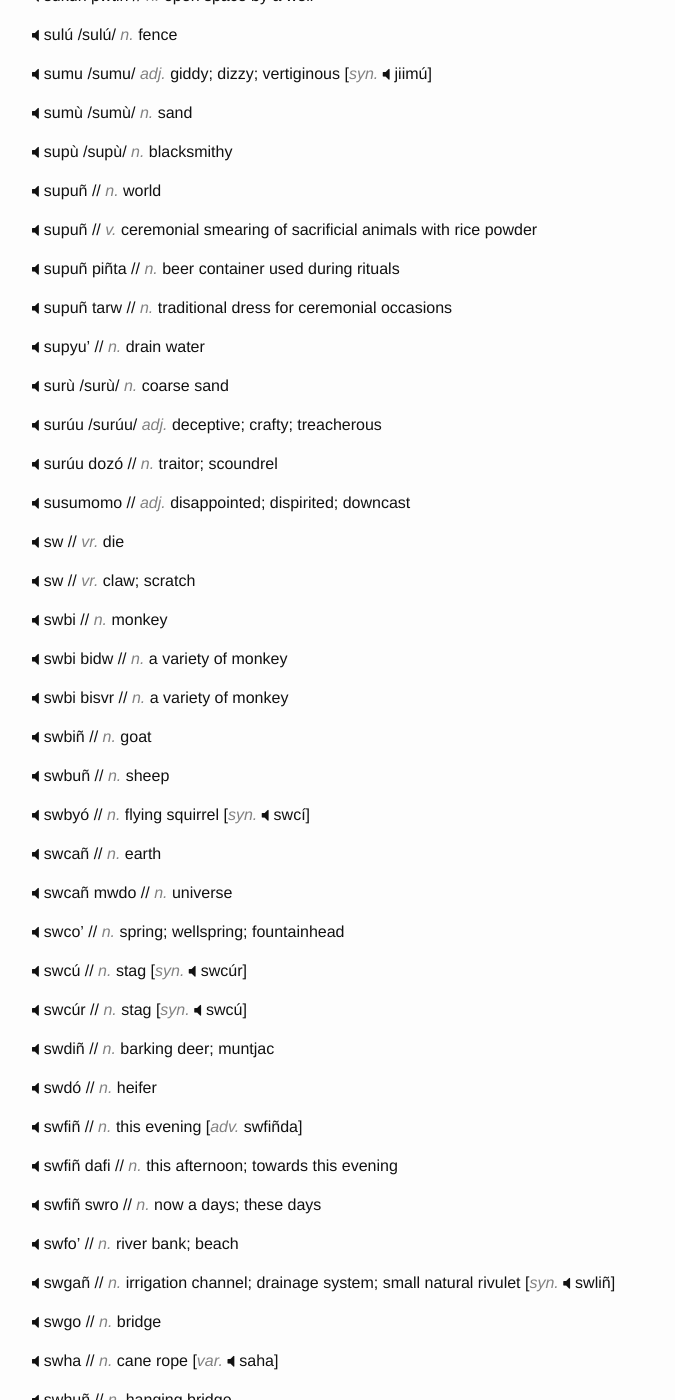
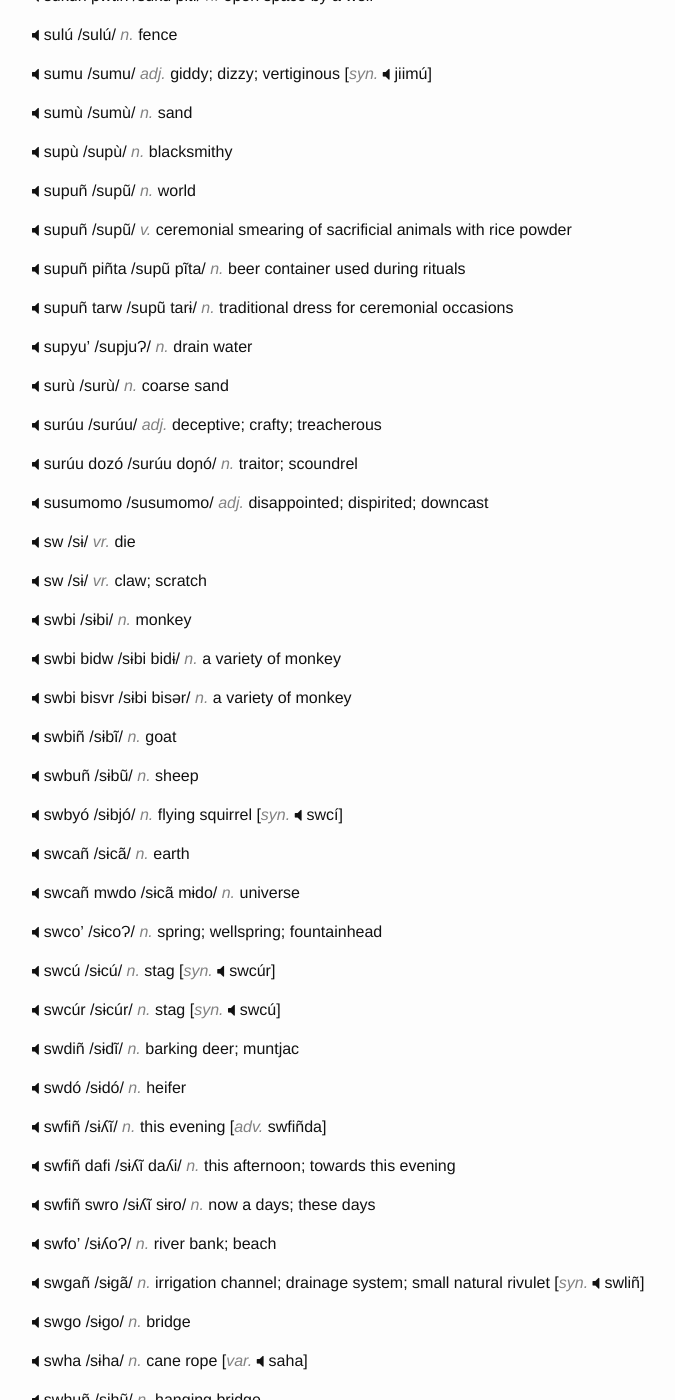
Before and after one commit to hacksparrow/language.apatani.org, a Jekyll site: the page built from dictionary/s.md, in a window 1280 px wide and 1400 px high, scrolled down 7444 px. Shown: the whole window, without its empty margins (238-913 px from the left). Built offline with Jekyll 4.4.1, drawn with Linux system fonts in a browser that asks for light colours; nearby versions of some CDN libraries; comment, search, counter and statistics services are not loaded; some of the changed text lies outside the part shown.

Commit message:
Update s.md

```diff
--- a/dictionary/s.md
+++ b/dictionary/s.md
@@ -342,35 +342,35 @@ __subu__	/subu/ _n._	mithun; bos frontalis
 
 __subú__	/subú/ _n._	alley; back alley
 
-__subu arww__	// _n._	mithun horn
+__subu arww__	/subu arɨɨ/ _n._	mithun horn
 
-__subu ipa'__	// _n._	mithun dung
+__subu ipa'__	/subu ipaɁ/ _n._	mithun dung
 
-__subu rwgo__	// _n._	plaited cane ring for mithun horns
+__subu rwgo__	/subu rɨgo/ _n._	plaited cane ring for mithun horns
 
 __subu sa__	/subu sa/ _n._	cane rope for mithuns
 
-__subu sih'__	// _n._	pond or puddle where mithuns gather to drink water; watering hole
+__subu sih'__	/subu sihɁ/ _n._	pond or puddle where mithuns gather to drink water; watering hole
 
-__subu swbo__	// _n._	mithun bull
+__subu swbo__	/subu sɨbo/ _n._	mithun bull
 
-__subu swdó__	// _n._	half grown mithun
+__subu swdó__	/subu sɨdó/ _n._	half grown mithun
 
-__subu swxa__	// _n._	altar on which the mithun is sacrificed during Subu or Muruñ festivals
+__subu swxa__	/subu sɨxa/ _n._	altar on which the mithun is sacrificed during Subu or Muruñ festivals
 
-__subu tu'te'__	// _n._	a variety of wild strawberry
+__subu tu'te'__	/subu tuɁteɁ/ _n._	a variety of wild strawberry
 
 __sudu__	/sudu/ _n._	bamboo container
 
-__sufi' sume__	// _adj._	crooked; dishonest; untrustworthy
+__sufi' sume__	/suʎiɁ sume/ _adj._	crooked; dishonest; untrustworthy
 
-__sufu__	// _adj._	empty (of feeling)
+__sufu__	/suʎu/ _adj._	empty (of feeling)
 
 __suh__	/suh/ _n._	spring
 
-__sukuñ__	// _n._	well; spring
+__sukuñ__	/sukũ/ _n._	well; spring
 
-__sukuñ pwtiñ__	// _n._	open space by a well
+__sukuñ pwtiñ__	/sukũ pɨtĩ/ _n._	open space by a well
 
 __sulú__	/sulú/ _n._	fence
 
@@ -380,170 +380,170 @@ __sumù__	/sumù/ _n._	sand
 
 __supù__	/supù/ _n._	blacksmithy
 
-__supuñ__	// _n._	world
+__supuñ__	/supũ/ _n._	world
 
-__supuñ__	// _v._	ceremonial smearing of sacrificial animals with rice powder
+__supuñ__	/supũ/ _v._	ceremonial smearing of sacrificial animals with rice powder
 
-__supuñ piñta__	// _n._	beer container used during rituals
+__supuñ piñta__	/supũ pĩta/ _n._	beer container used during rituals
 
-__supuñ tarw__	// _n._	traditional dress for ceremonial occasions
+__supuñ tarw__	/supũ tarɨ/ _n._	traditional dress for ceremonial occasions
 
-__supyu'__	// _n._	drain water
+__supyu'__	/supjuɁ/ _n._	drain water
 
 __surù__	/surù/ _n._	coarse sand
 
 __surúu__	/surúu/ _adj._	deceptive; crafty; treacherous
 
-__surúu dozó__	// _n._	traitor; scoundrel
+__surúu dozó__	/surúu doɲó/ _n._	traitor; scoundrel
 
-__susumomo__	// _adj._	disappointed; dispirited; downcast
+__susumomo__	/susumomo/ _adj._	disappointed; dispirited; downcast
 
-__sw__	// _vr._	die
+__sw__	/sɨ/ _vr._	die
 
-__sw__	// _vr._	claw; scratch
+__sw__	/sɨ/ _vr._	claw; scratch
 
-__swbi__	// _n._	monkey
+__swbi__	/sɨbi/ _n._	monkey
 
-__swbi bidw__	// _n._	a variety of monkey
+__swbi bidw__	/sɨbi bidɨ/ _n._	a variety of monkey
 
-__swbi bisvr__	// _n._	a variety of monkey
+__swbi bisvr__	/sɨbi bisǝr/ _n._	a variety of monkey
 
-__swbiñ__	// _n._	goat
+__swbiñ__	/sɨbĩ/ _n._	goat
 
-__swbuñ__	// _n._	sheep
+__swbuñ__	/sɨbũ/ _n._	sheep
 
-__swbyó__	// _n._	flying squirrel	[_syn._	swcí]
+__swbyó__	/sɨbjó/ _n._	flying squirrel	[_syn._	swcí]
 
-__swcañ__	// _n._	earth
+__swcañ__	/sɨcã/ _n._	earth
 
-__swcañ mwdo__	// _n._	universe
+__swcañ mwdo__	/sɨcã mɨdo/ _n._	universe
 
-__swco'__	// _n._	spring; wellspring; fountainhead
+__swco'__	/sɨcoɁ/ _n._	spring; wellspring; fountainhead
 
-__swcú__	// _n._	stag	[_syn._	swcúr]
+__swcú__	/sɨcú/ _n._	stag	[_syn._	swcúr]
 
-__swcúr__	// _n._	stag	[_syn._	swcú]
+__swcúr__	/sɨcúr/ _n._	stag	[_syn._	swcú]
 
-__swdiñ__	// _n._	barking deer; muntjac
+__swdiñ__	/sɨdĩ/ _n._	barking deer; muntjac
 
-__swdó__	// _n._	heifer
+__swdó__	/sɨdó/ _n._	heifer
 
-__swfiñ__	// _n._	this evening	[_adv._	swfiñda]
+__swfiñ__	/sɨʎĩ/ _n._	this evening	[_adv._	swfiñda]
 
-__swfiñ dafi__	// _n._	this afternoon; towards this evening
+__swfiñ dafi__	/sɨʎĩ daʎi/ _n._	this afternoon; towards this evening
 
-__swfiñ swro__	// _n._	now a days; these days
+__swfiñ swro__	/sɨʎĩ sɨro/ _n._	now a days; these days
 
-__swfo'__	// _n._	river bank; beach
+__swfo'__	/sɨʎoɁ/ _n._	river bank; beach
 
-__swgañ__	// _n._	irrigation channel; drainage system; small natural rivulet [_syn._ swliñ]
+__swgañ__	/sɨgã/ _n._	irrigation channel; drainage system; small natural rivulet [_syn._ swliñ]
 
-__swgo__	// _n._	bridge
+__swgo__	/sɨgo/ _n._	bridge
 
-__swha__	// _n._	cane rope	[_var._	saha]
+__swha__	/sɨha/ _n._	cane rope	[_var._	saha]
 
-__swhuñ__	// _n._	hanging bridge
+__swhuñ__	/sɨhũ/ _n._	hanging bridge
 
-__swjvr sw__	// _v._	commit suicide
+__swjvr sw__	/sɨɟǝr sɨ/ _v._	commit suicide
 
-__swki__	// _n._	a variety of wild cat
+__swki__	/sɨki/ _n._	a variety of wild cat
 
-__swlañ pacañ__	// _n._	nape of the neck
+__swlañ pacañ__	/sɨlã pacã/ _n._	nape of the neck
 
-__swlì__	// _n._	water body
+__swlì__	/sɨlì/ _n._	water body
 
-__swliñ__	// _n._	a small track inside the kitchen garden
+__swliñ__	/sɨlĩ/ _n._	a small track inside the kitchen garden
 
-__swliñ__ // _n._ irrigation channel [_syn._ swgañ]
+__swliñ__ /sɨlĩ/ _n._ irrigation channel [_syn._ swgañ]
 
-__swliñ__	// _adj._	wild (of a domestic animal esp. a mithun or a cow)
+__swliñ__	/sɨlĩ/ _adj._	wild (of a domestic animal esp. a mithun or a cow)
 
-__swlo__	// _n._	today	[_adv._	swloda]
+__swlo__	/sɨlo/ _n._	today	[_adv._	swloda]
 
-__swlo bwfo__	// _n._	recently; lately; now a days
+__swlo bwfo__	/sɨlo bɨʎo/ _n._	recently; lately; now a days
 
-__swlw__	// _n._	Large Indian Civet (_Viverra zibetha_)
+__swlw__	/sɨlɨ/ _n._	Large Indian Civet (_Viverra zibetha_)
 
-__swlw'__	// _n._	water container of bamboo
+__swlw'__	/sɨlɨɁ/ _n._	water container of bamboo
 
-__swma__	// _n._	corpse
+__swma__	/sɨma/ _n._	corpse
 
-__swmi__	// _n._	lake
+__swmi__	/sɨmi/ _n._	lake
 
-__swmvr__	// _n._	silt; sand
+__swmvr__	/sɨmǝr/ _n._	silt; sand
 
-__swni__	// _n._	sugar	_Or._	Assamese	[_var._	swzi]
+__swni__	/sɨni/ _n._	sugar	_Or._	Assamese	[_var._	swzi]
 
-__swpi'__	// _n._	needlework; needlecraft; embroidery
+__swpi'__	/sɨpiɁ/ _n._	needlework; needlecraft; embroidery
 
-__swpi'__	// _n._	pangolin
+__swpi'__	/sɨpiɁ/ _n._	pangolin
 
-__swpvr__	// _n._	pond
+__swpvr__	/sɨpǝr/ _n._	pond
 
-__swpya__	// _n._	dhole; Asiatic wild dog
+__swpya__	/sɨpja/ _n._	dhole; Asiatic wild dog
 
-__swrañ__	// _n._	post; pole; pillar
+__swrañ__	/sɨrã/ _n._	post; pole; pillar
 
-__swre__	// _n._	wild pig; boar
+__swre__	/sɨre/ _n._	wild pig; boar
 
-__swre taxe__	// _n._	tick	[_syn._	swre twxe]
+__swre taxe__	/sɨre taxe/ _n._	tick	[_syn._	swre twxe]
 
-__swre twxe__	// _n._	tick	[_syn._	swre taxe]
+__swre twxe__	/sɨre tɨxe/ _n._	tick	[_syn._	swre taxe]
 
-__swriñ__	// _n._	otter
+__swriñ__	/sɨrĩ/ _n._	otter
 
-__swro__	// _n._	this morning
+__swro__	/sɨro/ _n._	this morning
 
-__swrw__	// _n._	bugle of horn, usually of yak horn
+__swrw__	/sɨrɨ/ _n._	bugle of horn, usually of yak horn
 
-__swsi__	// _n._	now	[_var._	sisi]	[_adv._	swsida]
+__swsi__	/sɨsi/ _n._	now	[_var._	sisi]	[_adv._	swsida]
 
-__swso__	// _n._	wild cat
+__swso__	/sɨso/ _n._	wild cat
 
-__swti'__	// _n._	letter
+__swti'__	/sɨtiɁ/ _n._	letter
 
-__swtiñ__	// _n._	bear; Himalayan black bear
+__swtiñ__	/sɨtĩ/ _n._	bear; Himalayan black bear
 
-__swttiñ__	// _n._	warrior's shield (esp. of buffalo skin)
+__swttiñ__	/sɨtĩ/ _n._	warrior's shield (esp. of buffalo skin)
 
-__swtw__	// _n._	elephant
+__swtw__	/sɨtɨ/ _n._	elephant
 
-__swtw ahi__	// _n._	elephant tusk
+__swtw ahi__	/sɨtɨ ahi/ _n._	elephant tusk
 
-__swtw byako__	// _n._	yellow berried nightshade (_Solanum xanthocarpum_)
+__swtw byako__	/sɨtɨ bjako/ _n._	yellow berried nightshade (_Solanum xanthocarpum_)
 
-__sww__	// _n._	cow; ox
+__sww__	/sɨɨ/ _n._	cow; ox
 
-__sww atúu__	// _n._	calf
+__sww atúu__	/sɨɨ atúu/ _n._	calf
 
-__sww hwbo__	// _n._	ox
+__sww hwbo__	/sɨɨ hɨbo/ _n._	ox
 
-__sww hwnw__	// _n._	cow
+__sww hwnw__	/sɨɨ hɨnɨ/ _n._	cow
 
-__sww ixa__	// _n._	cow dung
+__sww ixa__	/sɨɨ ixa/ _n._	cow dung
 
-__sww lutw__	// _n._	grazing ground
+__sww lutw__	/sɨɨ lutɨ/ _n._	grazing ground
 
-__sww yo__	// _n._	beef
+__sww yo__	/sɨɨ jo/ _n._	beef
 
-__swlo-holo__	// _adv._	hurriedly; excitedly
+__swlo-holo__	/sɨlo holo/ _adv._	hurriedly; excitedly
 
-__swxa'__	// _v._	scratch; scrape; abrade
+__swxa'__	/sɨxaɁ/ _v._	scratch; scrape; abrade
 
-__swxá__	// _n._	an altar
+__swxá__	/sɨxá/ _n._	an altar
 
-__swxó__	// _n._	water channel
+__swxó__	/sɨxó/ _n._	water channel
 
-__swxẁ__// 	_n._	porcupine	[_syn._ swxẁ puxẁ]
+__swxẁ__/sɨxɨ̀/ 	_n._	porcupine	[_syn._ swxẁ puxẁ]
 
-__swxẁ puxẁ__ //	_n._	porcupine	[_syn._	swxẁ]
+__swxẁ puxẁ__ /sɨxɨ̀  puxɨ̀/	_n._	porcupine	[_syn._	swxẁ]
 
-__swxw__	//_n._	gravel	[_syn._	diixw]
+__swxw__	/sɨxɨ/_n._	gravel	[_syn._	diixw]
 
-__swyiñ__	// _n._	a variety of carnivorous animal
+__swyiñ__	/sɨjĩ/ _n._	a variety of carnivorous animal
 
-__swzañ__	// _n._	this year
+__swzañ__	/sɨɲã/ _n._	this year
 
-__swzañ-swlò__	// _adv._	now a days; these days
+__swzañ-swlò__	/sɨɲã-sɨlò/ _adv._	now a days; these days
 
-__swzi__	// _n._	sugar	_or._	Assamese	[_var._	swni]
+__swzi__	/sɨɲi/ _n._	sugar	_or._	Assamese	[_var._	swni]
```
